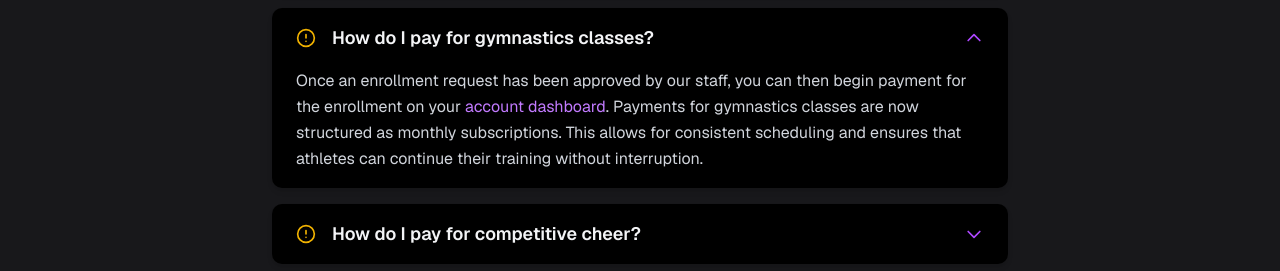
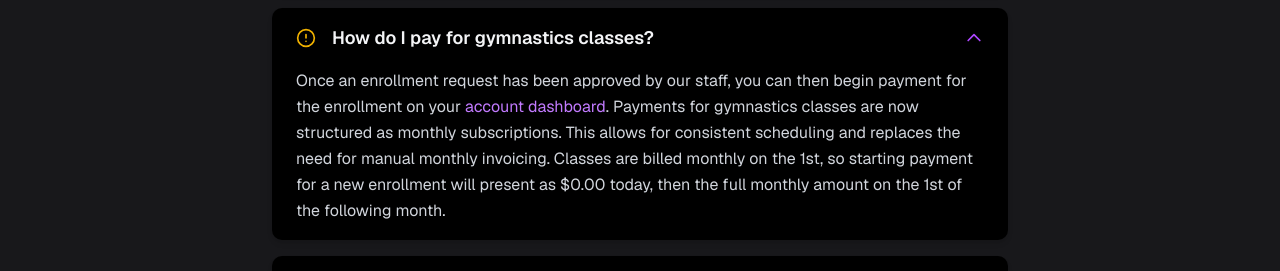
Before and after one commit to ApexMC/fusionlcc, a Next.js app: page /faq in a window 1280 px wide. Both pictures are taken after a click on the button "How do I pay for gymnastics classes?". Shown: the part 316-587 px from the top of the page. Built offline with nearby package versions, Linux system fonts and the light colour scheme; no server answers.

Commit message:
update faq

```diff
--- a/app/account/page.tsx
+++ b/app/account/page.tsx
@@ -355,7 +355,7 @@ function getAdminDashboardStats(
         {
             label: "Ready to bill",
             value: readyToBill?.value ?? "0",
-            href: "/account/admin/enrollments",
+            href: "/account/admin/customers",
             detail: readyToBill?.detail,
             tone: readyToBill?.tone,
         },
--- a/app/faq/page.tsx
+++ b/app/faq/page.tsx
@@ -15,7 +15,7 @@ export default function FAQ() {
         <FAQCard
           icon={<CircleAlert className="w-5 h-5 text-yellow-500 dark:text-yellow-500" />}
           question="How do I pay for gymnastics classes?"
-          answer={<span>Once an enrollment request has been approved by our staff, you can then begin payment for the enrollment on your <a className="text-purple-400" href="/account">account dashboard</a>. Payments for gymnastics classes are now structured as monthly subscriptions. This allows for consistent scheduling and ensures that athletes can continue their training without interruption.</span>}
+          answer={<span>Once an enrollment request has been approved by our staff, you can then begin payment for the enrollment on your <a className="text-purple-400" href="/account">account dashboard</a>. Payments for gymnastics classes are now structured as monthly subscriptions. This allows for consistent scheduling and replaces the need for manual monthly invoicing. Classes are billed monthly on the 1st, so starting payment for a new enrollment will present as $0.00 today, then the full monthly amount on the 1st of the following month.</span>}
         />
         <FAQCard
           icon={<CircleAlert className="w-5 h-5 text-yellow-500 dark:text-yellow-500" />}
```
